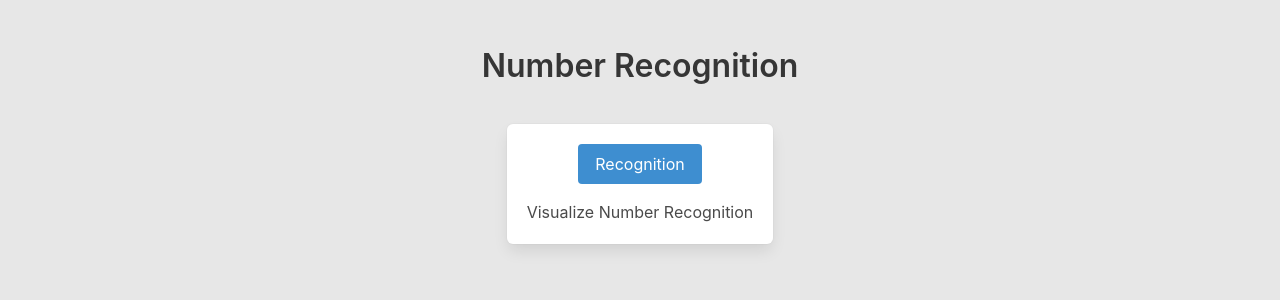
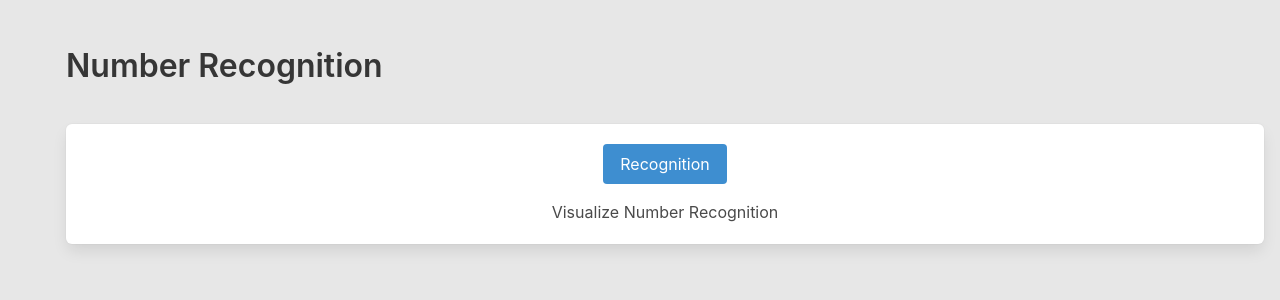
Before and after one commit to kellyyyeh/codyavosionary, a Flask app: page / in a window 1280 px wide. Shown: the top 300 px of the page. Run offline with Flask 3, Linux system fonts and the light colour scheme.

Commit message:
shift left

```diff
--- a/app.py
+++ b/app.py
@@ -20,11 +20,11 @@ def recognize_post():
     img = np.array(pixels).astype(float).reshape(1, 25, 25, 1)
     print('before loading')
 
-    model = keras.models.load_model('number.keras')
+    # model = keras.models.load_model('number.keras')
 
 
-    pred = np.argmax(model.predict(img), axis=-1)
-    print(pred)
+    # pred = np.argmax(model.predict(img), axis=-1)
+    # print(pred)
     return render_template('recognize.html')
 
 if __name__ == '__main__':
--- a/static/index.css
+++ b/static/index.css
@@ -7,8 +7,10 @@ html {
 .main-container {
     display: flex;
     flex-direction: column;
-    justify-content: center;
-    align-items: center;
+    justify-content: left;
+    align-items: left;
+    /* margin: 50px; */
+    padding-left: 50px;
 }
 
 .box {
--- a/static/index.js
+++ b/static/index.js
@@ -114,8 +114,34 @@ function getPixels() {
   return pixels
 }
 
+// function regAction() {
+//     let pixels = getPixels()
+//     document.getElementById('pixels').value = pixels
+//     document.getElementById("practice-form").submit()
+// }
+
 function regAction() {
-    let pixels = getPixels()
-    document.getElementById('pixels').value = pixels
-    document.getElementById("practice-form").submit()
+  let pixels = getPixels();
+  document.getElementById('pixels').value = pixels;
+
+  // Use Fetch API to send form data without reloading
+  const formData = new FormData(document.getElementById("practice-form"));
+
+  fetch('recognize', {
+      method: 'POST',
+      body: formData
+  })
+  .then(response => {
+      if (response.ok) {
+          return response.json(); // Or response.text(), depending on your server response
+      }
+      throw new Error('Network response was not ok.');
+  })
+  .then(data => {
+      // Handle success (e.g., update the UI)
+      console.log(data);
+  })
+  .catch(error => {
+      console.error('There was a problem with the fetch operation:', error);
+  });
 }
--- a/templates/recognize.html
+++ b/templates/recognize.html
@@ -9,7 +9,7 @@
     <div>
       <canvas id="canvas" width="200" height="200"></canvas>
     </div>
-    <div style="padding: 1rem;">
+    <div>
             <p style="margin-top: 0.5rem;">Write any number</p>
     </div>
     <div>
```
